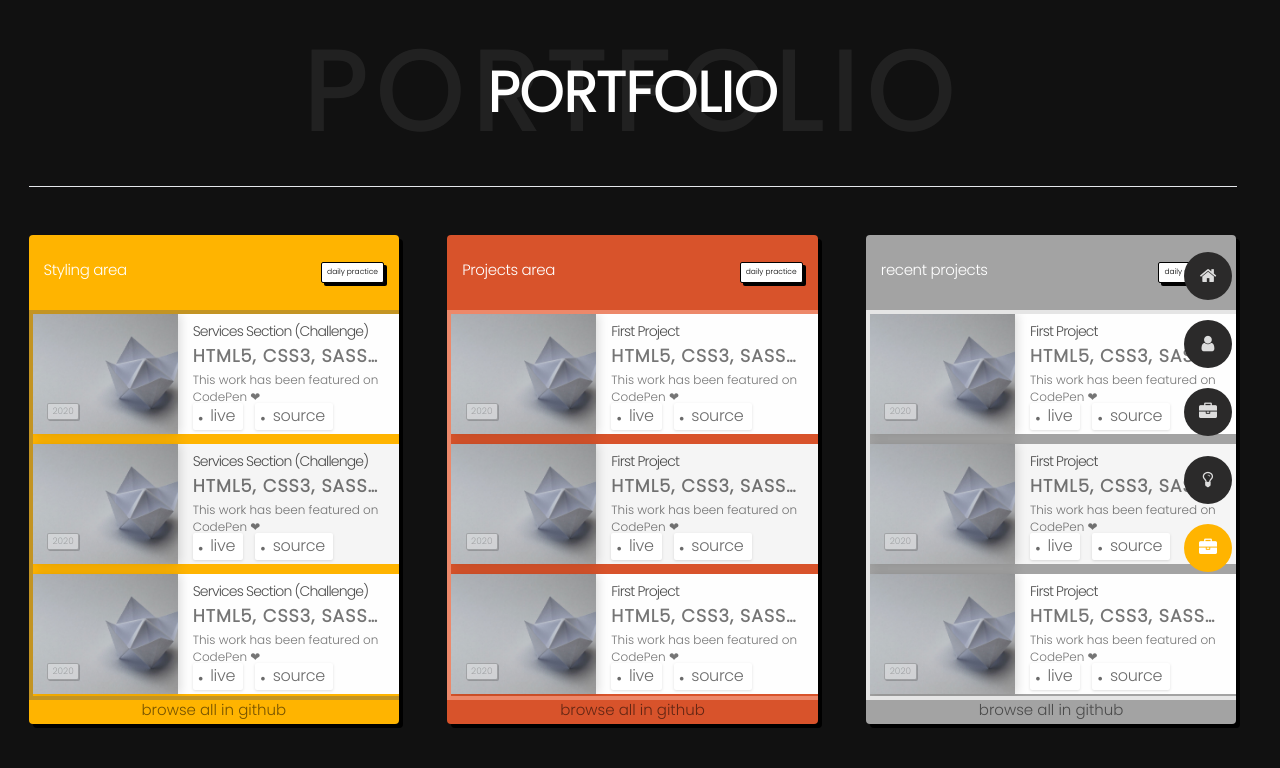
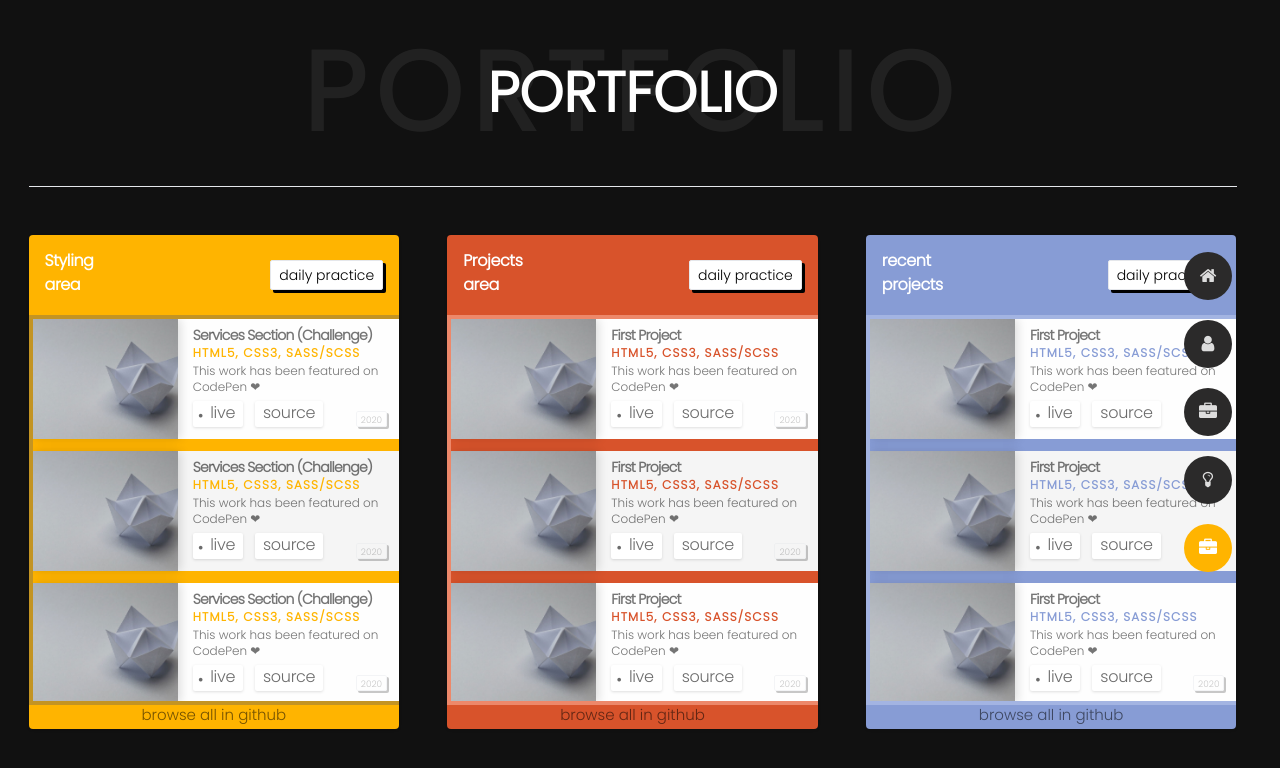
Before and after one commit to MohamedAymanNeo/portfolio, an Angular app: page /portfolio in a window 1280 px wide. Shown: the top 768 px of the page. Built offline with nearby package versions, Linux system fonts and the light colour scheme.

Commit message:
finish portfolio style :D

```diff
--- a/src/assets/styles/portfolio.css
+++ b/src/assets/styles/portfolio.css
@@ -5,76 +5,74 @@
 .styling {
     @apply bg-secondery;
 }
+.styling .project-skills {
+    @apply text-secondery;
+}
 .websites {
     @apply bg-danger;
 }
+.websites .project-skills {
+    @apply text-danger;
+}
 .recent {
-    @apply bg-neutral-400;
+    @apply bg-recentDark;
+}
+.recent .project-skills {
+    @apply text-recentDark;
 }
 
+.project:hover .project-links a:last-child {
+    background-color: #777;
+    color: #FFF;
+}
+.project:hover .project-title a {
+    @apply underline;
+}
+
+/* Hover Project */
+.styling .project:hover .project-links a:first-child {
+    @apply bg-secondery text-white;
+}
+.websites .project:hover .project-links a:first-child {
+    @apply bg-danger text-white;
+}
+.recent .project:hover .project-links a:first-child {
+    @apply bg-recentDark text-white;
+}
+
+
+
+
+
 .projects .projectType {
-    border-radius: 4px;
-    box-shadow: 4px 4px #000;
-    color: rgba(0, 0, 0, 0.54);
-    display: flex;
-    flex-direction: column;
+    @apply rounded flex flex-col shadow text-projectText;
 }
 
 .projectType-header {
-    display: flex;
-    align-items: center;
-    justify-content: center;
-    padding: 0.7em 1em;
-    position: relative;
-    border-radius: 4px 4px 0 0;
-    height: 75.38px;
+    @apply flex items-center justify-center py-2 px-4 relative rounded-t-md h-20;
 }
 .projectType-header h2 {
-    display: flex;
-    justify-content: space-between;
-    align-items: center;
-    width: 100%;
+    @apply flex justify-between items-center w-full;
 }
 .projectType-header-title {
-    max-width: 125px;
-    color: #fff;
-    position: relative;
-    top: -2px;
-    letter-spacing: -0.025em;
+    @apply text-white relative max-w-75px text-base font-bold -top-2px tracking-tight;
 }
 .projectType-header-subtitle {
-    font-size: 50%;
-    background: #ffffff;
-    padding: 0.5em 0.7em;
-    border-radius: 5px;
-    border: 1px solid;
-    border-radius: 2px;
+    @apply text-sm bg-white rounded-sm border-solid py-1 px-2 border-1 font-thin text-black;
     box-shadow: 3px 3px;
-    color: #000;
-    font-weight: 100;
+
 }
 .projectType-body {
-    display: flex;
-    flex-direction: column;
-    /* max-height: 390px;
-    overflow-y: auto;
-    scrollbar-width: thin;
-    scrollbar-color: #6969dd #e0e0e0; */
+    @apply flex flex-col;
 }
 
 .projectType-wrapper {
-    display: flex;
-    max-height: 390px;
-    overflow-y: auto;
+    @apply flex overflow-y-auto max-h-390px;
     scrollbar-width: thin;
-    scrollbar-color: #6969dd #e0e0e0;
 }
-
-
 .projectType-wrapper::-webkit-scrollbar {
-    width: 10px;
+    @apply w-2;
 }
-
 /* Styling Project */
 .projectType-wrapper.styling {
     @apply border-4 border-solid border-seconderyDark border-r-0;
@@ -98,137 +96,84 @@
 }
 /* Recent Project */
 .projectType-wrapper.recent {
-    @apply border-4 border-solid border-neutral-200 border-r-0;
+    @apply border-4 border-solid border-recent border-r-0;
 }
-
 .projectType-wrapper.recent::-webkit-scrollbar-track {
-    @apply bg-neutral-200;
+    @apply bg-recent;
 }
 .projectType-wrapper.recent::-webkit-scrollbar-thumb {
-    @apply bg-neutral-400 rounded-md;
+    @apply bg-recentDark rounded-r ;
 }
-
 .projectType-footer {
-    height: 24px;
-    text-align: center;
-    border-radius: 0 4px 4px 0;
-    line-height: 1.3;
+    @apply h-6 text-center leading-1.3;
 }
 
 
 
 .project {
-    position: relative;
-    display: flex;
-    max-height: 120px;
-    margin-bottom: 10px;
+    @apply relative flex max-h-120px mb-3
+    odd:bg-projectOdd even:bg-projectEven
+    /* before */
+    before:absolute before:bottom-0 before:right-0
+    before:text-center before:m-3 before:rounded-sm before:opacity-40 before:text-9px
+    before:min-w-15px before:h-4 before:leading-4 before:border-1 before:border-solid
+     before:z-1 before:py-0 before:px-1;
 }
-.project:nth-child(odd) {
-    background: #FEFEFE;
-}
-.project:nth-child(even) {
-    background: #F5F5F5;
-}
-
 .project::before {
     content: attr(aria-label);
-    position: absolute;
-    bottom: 0;
-    left: 0;
-    font-size: 9px;
-    min-width: 15px;
-    height: 17px;
-    text-align: center;
-    line-height: 15px;
-    margin: 0.9rem;
-    border: 1px solid;
-    padding: 0 0.5em;
-    border-radius: 2px;
-    box-shadow: 1px 1px;
-    opacity: 0.35;
     transition: all 200ms ease;
-    background: #fff;
-    z-index: 1;
+    box-shadow: 2px 2px;
 }
 .project-thumbnail {
-    position: relative;
+    @apply relative;
     box-shadow: 0.1em 0 10px rgb(0 0 0 / 15%);
 }
 .project-thumbnail a{
-    display: block;
-    width: 108px;
-    height: 108px;
-    position: relative;
+    @apply block w-28 h-28 relative;
 }
 .project-thumbnail img{
-    width: 100%;
-    height: 100%;
-    object-fit: cover;
+    @apply w-full h-full object-cover;
 }
 .project-content {
     padding: 0.4em 1em 0.5em;
     overflow: hidden;
 }
 .project-title {
-    font-size: 14px;
-    color: rgba(0, 0, 0, 0.7);
-    white-space: nowrap;
-    overflow: hidden;
-    text-overflow: ellipsis;
-    font-family: inherit;
-    letter-spacing: -0.06em;
+    @apply text-sm whitespace-nowrap overflow-hidden font-bold text-ellipsis tracking-tighter text-projectText;
 }
 .project-skills {
-    font-size: 1.1rem;
-    /* font-family: var(--font-family-code-primary); */
-    font-weight: 700;
-    letter-spacing: 0.065em;
-    white-space: nowrap;
-    overflow: hidden;
-    text-overflow: ellipsis;
+    @apply text-xs leading-snug font-bold tracking-widest whitespace-nowrap overflow-hidden text-ellipsis;
 }
 .project-summary {
-    font-size: 12px;
-    font-weight: 100;
-    height: 32px;
-    line-height: 1.4;
-    overflow: hidden;
-    position: relative;
-    /* font-family: var(--font-family-code-primary); */
+    @apply text-xs font-thin relative overflow-hidden h-8 leading-snug max-w-35ch mb-2;
     padding-top: 0.1rem;
-    max-width: 35ch;
 }
-.project-links {
-    display: inline-flex;
-}
+.project-links {@apply inline-flex;}
 .project-links a{
-    font-size: 1rem;
-    background: #fff;
+    @apply text-base bg-white rounded-sm select-none font-normal whitespace-nowrap
+    /* before */
+    first:before:content-['•'] first:before:relative first:before:text-base first:before:leading-0
+    first:before:top-3px first:before:-left-3px ;
     color: rgba(0, 0, 0, 0.58);
     padding: 0 0.5em 0.1em;
-    border-radius: 2px;
-    user-select: none;
     -webkit-user-drag: none;
     box-shadow: 0 1px 3px 0 rgb(0 0 0 / 13%);
-    font-weight: 400;
     transition: all 150ms ease, transform 0s;
     letter-spacing: -0.02em;
-    white-space: nowrap;
-}
-.project-links a::before{
-    content: "•";
-    font-size: 16px;
-    line-height: 0;
-    position: relative;
-    top: 3px;
-    left: -3px;
 }
 .project-links a:not(:last-child){
     margin-right: 0.75rem;
 }
 
-
-
+.styling .project:hover:before {
+    @apply  text-secondery opacity-100;
+}
+.websites .project:hover::before {
+    @apply  text-danger opacity-100;
+}
+.recent .project:hover::before {
+    @apply  text-recentDark opacity-100;
+}
 
 
 
--- a/tailwind.config.js
+++ b/tailwind.config.js
@@ -35,6 +35,11 @@ module.exports = {
         menuTextColor: '#666',
         danger: '#d8532b',
         dangerDark: '#ed886a',
+        recent: '#a3b4e2',
+        recentDark: '#879cd5',
+        projectText: '#0000008a',
+        projectOdd: '#FEFEFE',
+        projectEven: '#F5F5F5'
       },
       zIndex:  {
         '3': '3',
@@ -48,20 +53,26 @@ module.exports = {
         '40%':'40%',
         '32%':'32%',
         '15%':'15%',
+        '2px':'2px',
+        '3px':'3px',
       },
       lineHeight: {
         '0':'0',
         '12': '3rem',
-        '14': '4rem'
+        '14': '4rem',
+        '1.3': '1.3'
+
       },
       borderWidth: {
         '1':'1px'
       },
       fontSize: {
         '15px': '15px',
+        '9px': '9px',
         '5.5xl': '3.5rem',
         '2.5xl': '1.625rem',
         '8.5xl': '6.875rem',
+        '50%': '50%'
       },
       letterSpacing: {
         '10px': '0.625rem'
@@ -75,6 +86,17 @@ module.exports = {
         'cst':'3.2rem',
         '600px':'38rem',
         '55px':'55px',
+      },
+      maxWidth: {
+        '75px': '75px',
+        '35ch': '35ch'
+      },
+      minWidth: {
+        '15px': '15px',
+      },
+      maxHeight: {
+        '120px': '120px',
+        '390px': '390px'
       },
       height: {
         '1px':'1px',
```
